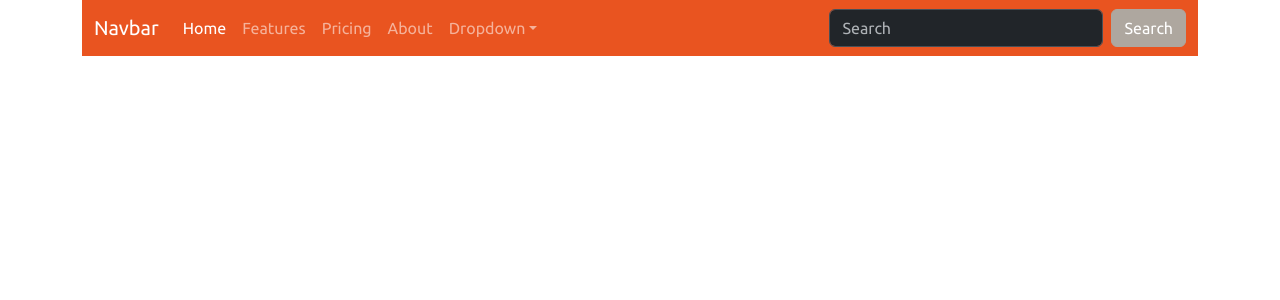
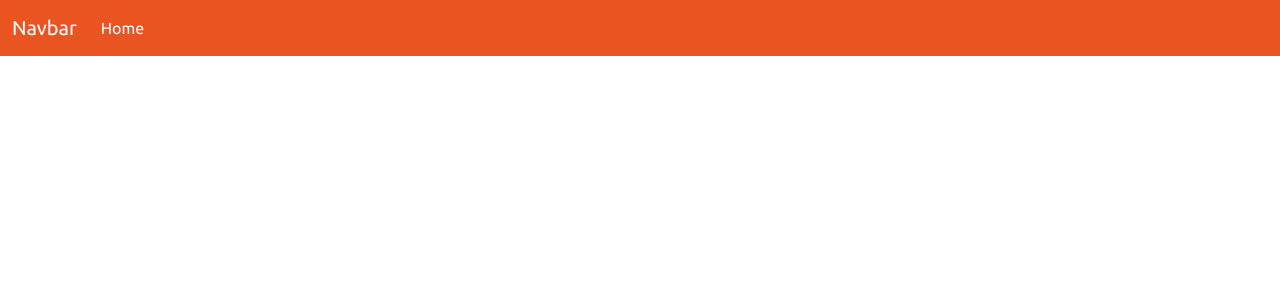
Before and after one commit to Mohamedboulj/Symfonyrecepe, a Symfony app: template templates/base.html.twig in a window 1280 px wide. Shown: the top 300 px of the page. Run offline with Twig, Linux system fonts and the light colour scheme; the template is opened without the code that fills it, so the values that code supplies are empty; style sheets or scripts are compiled from the project's sources; some libraries are stand-ins or nearby versions.

Commit message:
:rocket:homepage

```diff
--- a/templates/partials/_header.html.twig
+++ b/templates/partials/_header.html.twig
@@ -1,4 +1,3 @@
-<div class="container">
 <nav class="navbar navbar-expand-lg bg-primary" data-bs-theme="dark">
     <div class="container-fluid">
         <a class="navbar-brand" href="#">Navbar</a>
@@ -13,32 +12,7 @@
                         <span class="visually-hidden">(current)</span>
                     </a>
                 </li>
-                    <li class="nav-item">
-                        <a class="nav-link" href="#">Features</a>
-                    </li>
-                    <li class="nav-item">
-                        <a class="nav-link" href="#">Pricing</a>
-                    </li>
-                    <li class="nav-item">
-                        <a class="nav-link" href="#">About</a>
-                    </li>
-                    <li class="nav-item dropdown">
-                        <a class="nav-link dropdown-toggle" data-bs-toggle="dropdown" href="#" role="button"
-                           aria-haspopup="true" aria-expanded="false">Dropdown</a>
-                        <div class="dropdown-menu">
-                            <a class="dropdown-item" href="#">Action</a>
-                            <a class="dropdown-item" href="#">Another action</a>
-                            <a class="dropdown-item" href="#">Something else here</a>
-                            <div class="dropdown-divider"></div>
-                            <a class="dropdown-item" href="#">Separated link</a>
-                        </div>
-                    </li>
             </ul>
-                <form class="d-flex">
-                    <input class="form-control me-sm-2" type="search" placeholder="Search">
-                    <button class="btn btn-secondary my-2 my-sm-0" type="submit">Search</button>
-                </form>
         </div>
     </div>
 </nav>
-</div>
```
Lines whose indentation alone changed are shown as unchanged.
